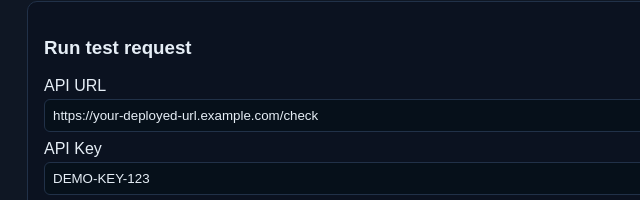
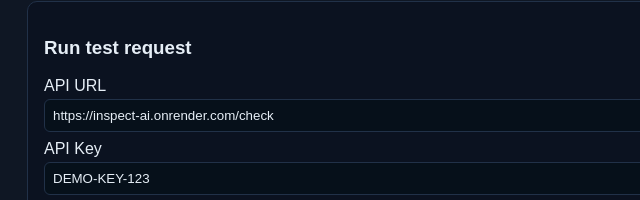
Before and after one commit to buranov417/cloudi, a plain HTML site: page index.html in a window 1280 px wide. Shown: the part 151-351 px from the top of the page, 253-893 px from the left. Drawn offline with Linux system fonts and the light colour scheme.

Commit message:
Update index.html

```diff
--- a/index.html
+++ b/index.html
@@ -21,7 +21,7 @@
     <div class="card">
       <h3>Run test request</h3>
       <label>API URL</label>
-      <input id="apiUrl" value="https://your-deployed-url.example.com/check"/>
+      <input id="apiUrl" value="https://inspect-ai.onrender.com/check"/>
       <label>API Key</label>
       <input id="apiKey" value="DEMO-KEY-123"/>
       <label>Synthetic payload (JSON)</label>
```
